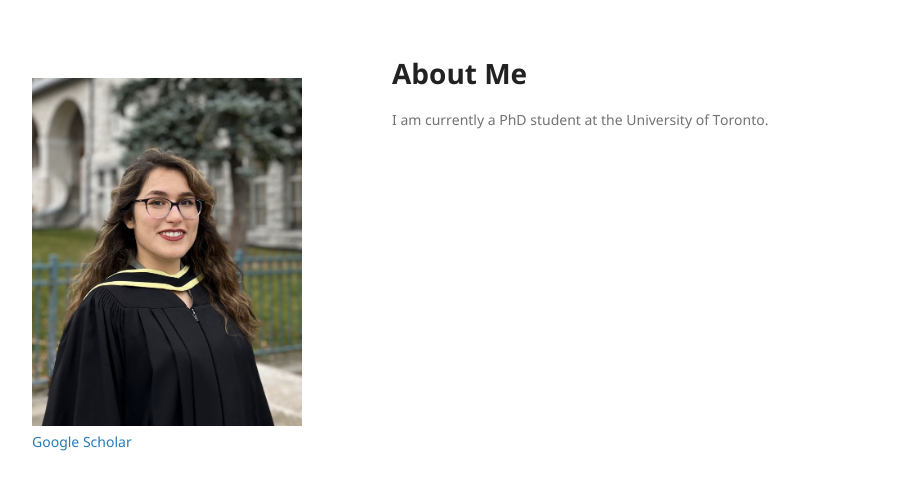
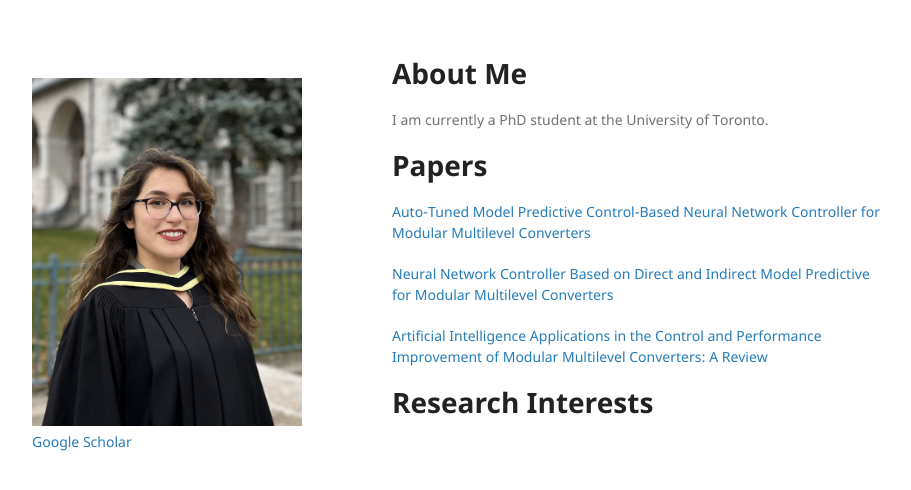
Before and after one commit to niluyou/NilufarYousefi, a Jekyll site: the page built from index.md, in a window 1280 px wide. Shown: the top 490 px of the page, without its empty margins (178-1089 px from the left). Built offline with Jekyll 4.4.1, drawn with Linux system fonts in a browser that asks for light colours.

Commit message:
Update index.md

```diff
--- a/index.md
+++ b/index.md
@@ -4,3 +4,13 @@ layout: default
 # About Me
 
 I am currently a PhD student at the University of Toronto.
+
+# Papers
+
+<a href="https://ieeexplore.ieee.org/abstract/document/10312231">Auto-Tuned Model Predictive Control-Based Neural Network Controller for Modular Multilevel Converters</a>
+
+<a href="https://ieeexplore.ieee.org/abstract/document/10264657">Neural Network Controller Based on Direct and Indirect Model Predictive for Modular Multilevel Converters</a>
+
+<a href="https://ieeexplore.ieee.org/abstract/document/10246700">Artificial Intelligence Applications in the Control and Performance Improvement of Modular Multilevel Converters: A Review</a>
+
+# Research Interests
```
